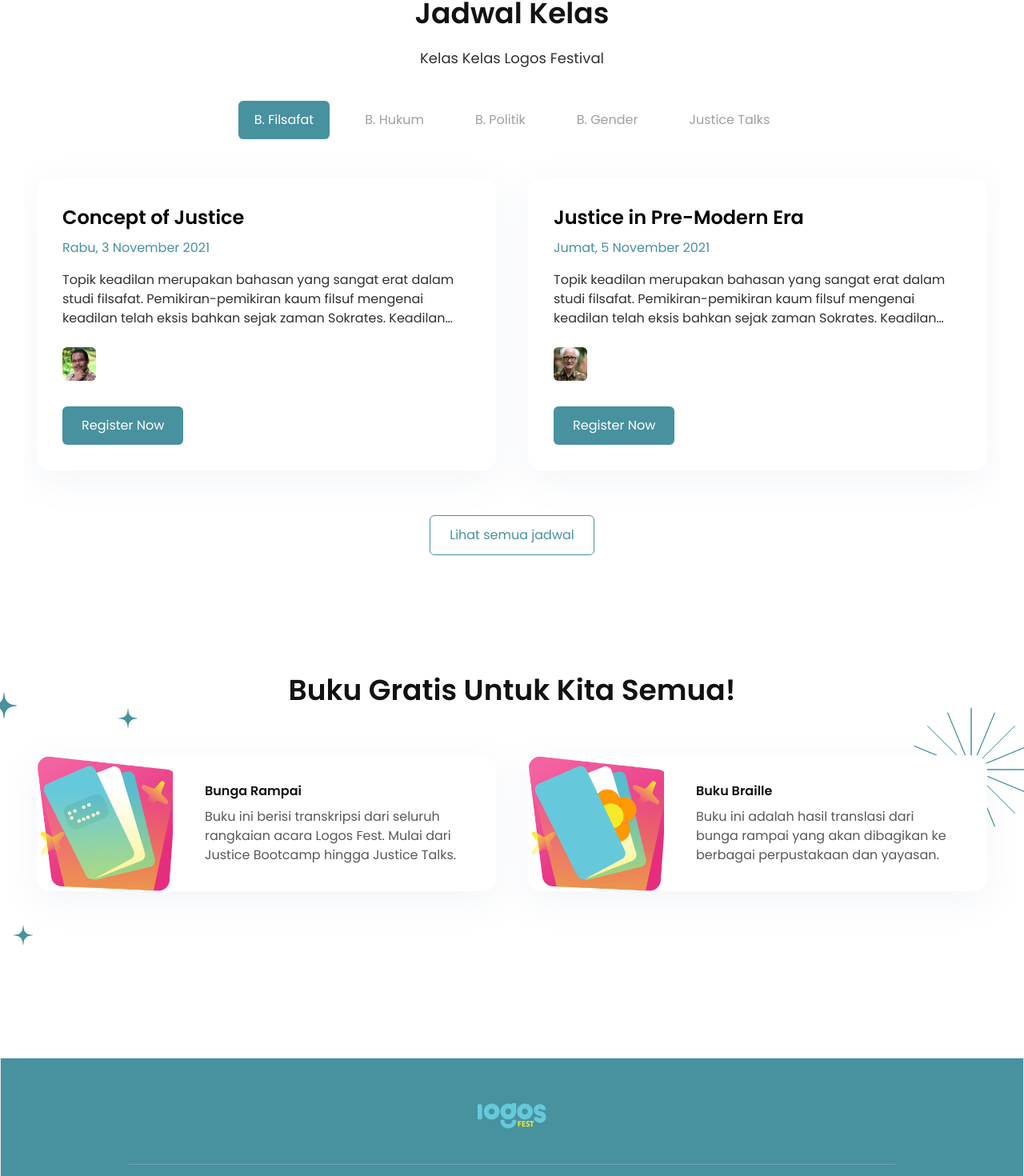
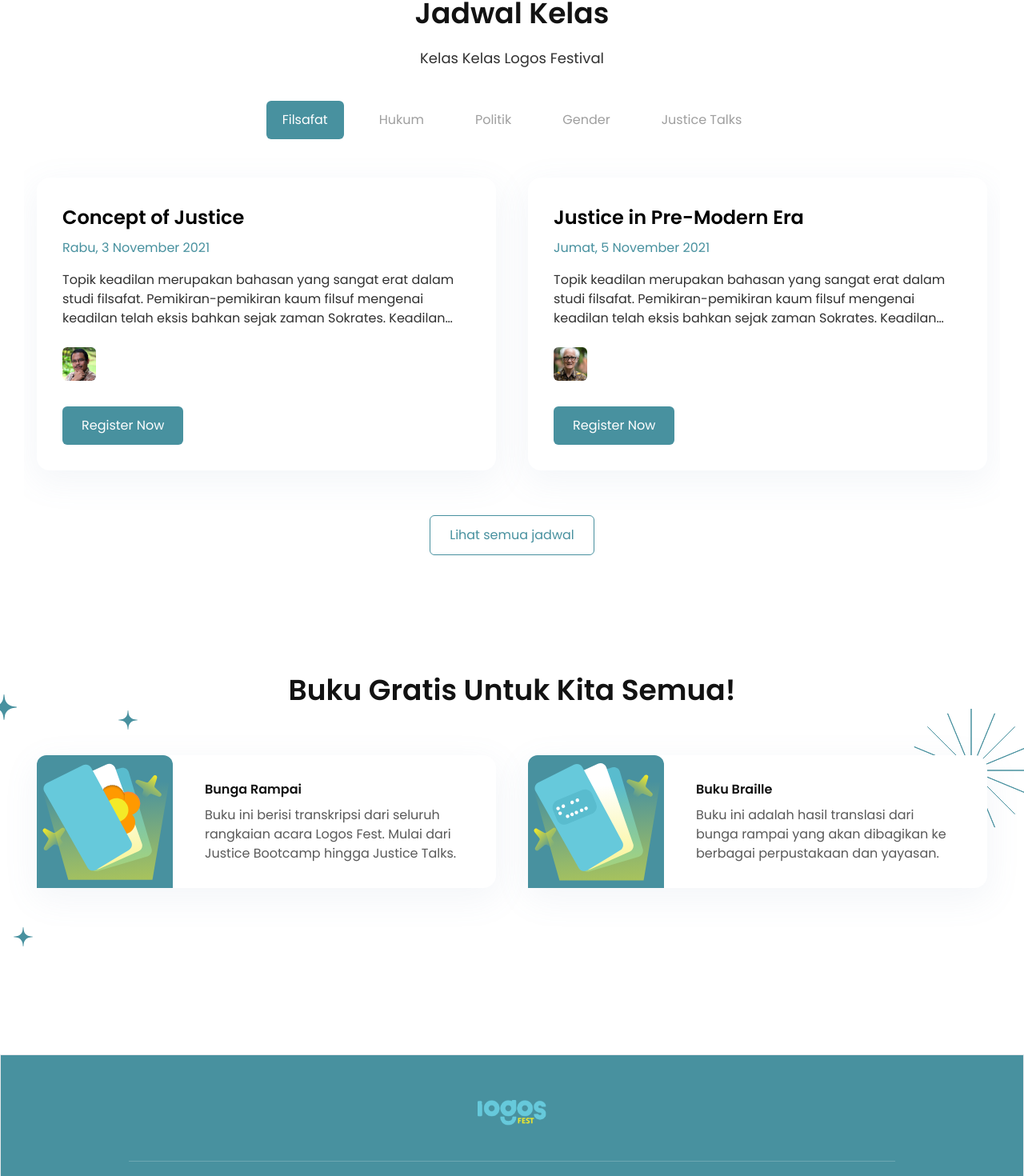
Before and after one commit to logos-engineer/logos-fest, a Next.js app: page / in a window 1280 px wide. Shown: the part 1538-3008 px from the top of the page at 80% size. Built offline with nearby package versions, Linux system fonts and the light colour scheme.

Commit message:
change boook

```diff
--- a/src/components/Homepage/Book.js
+++ b/src/components/Homepage/Book.js
@@ -2,11 +2,11 @@ import React from 'react'
 import { Container, Grid } from '../Common'
 import CardBook from './Common/CardBook'
 import HeadSection from './Common/HeadSection'
-import ImgBraille from '@/public/img/homepage/book/braille.png'
-import ImgRampai from '@/public/img/homepage/book/rampai.png'
+// import ImgBraille from '@/public/img/homepage/book/braille.svg'
+// import ImgRampai from '@/public/img/homepage/book/rampai.svg'
 const Book = () => {
   return (
-    <section id="bunga-rampai" className="pb-20 pt-36 w-full">
+    <section id="bunga-rampai" className="pb-20 pt-12 w-full lg:pt-36">
       <Container>
         <Grid className="px-4">
           <div className="col-span-12 mb-4 lg:col-span-6 lg:col-start-4">
@@ -17,7 +17,7 @@ const Book = () => {
               className="pattern-before ornament-star"
               title="Bunga Rampai"
               subtitle="Buku ini berisi transkripsi dari seluruh rangkaian acara Logos Fest. Mulai dari Justice Bootcamp hingga Justice Talks. "
-              imgSrc={ImgBraille}
+              imgSrc="/img/homepage/book/rampai.svg"
             />
           </div>
           <div className="col-span-12 lg:col-span-6">
@@ -25,7 +25,7 @@ const Book = () => {
               className="pattern-after ornament-sun"
               title="Buku Braille"
               subtitle="Buku ini adalah hasil translasi dari bunga rampai yang akan dibagikan ke berbagai perpustakaan dan yayasan."
-              imgSrc={ImgRampai}
+              imgSrc="/img/homepage/book/braille.svg"
             />
           </div>
         </Grid>
--- a/src/components/Homepage/Common/CardBook.js
+++ b/src/components/Homepage/Common/CardBook.js
@@ -11,9 +11,9 @@ const CardBook = ({ className, title, subtitle, imgSrc }) => {
         className
       )}
     >
-      <div className="lg:w-[170px] flex-shrink-0 w-full h-24 overflow-hidden lg:h-full lg:overflow-visible">
-        <div className="aspect-w-2 aspect-h-3 lg:aspect-h-1 lg:aspect-w-1 rounded-2xl overflow-hidden lg:rounded-l-2xl">
-          <Image
+      <div className="lg:w-[170px] flex-shrink-0 w-full h-24 bg-ocean-300 rounded-t-xl overflow-hidden lg:h-full lg:overflow-visible">
+        <div className="flex items-end justify-center h-full">
+          {/* <Image
             src={imgSrc}
             width={170}
             height={170}
@@ -22,6 +22,11 @@ const CardBook = ({ className, title, subtitle, imgSrc }) => {
             blurDataURL={dataUrl}
             className="object-cover"
             alt={title}
+          /> */}
+          <img
+            src={imgSrc}
+            alt={title}
+            className="h-[96px] w-[106px] lg:h-[170px] lg:w-[170px] -mb-1"
           />
         </div>
       </div>
--- a/src/components/Homepage/Schedule.js
+++ b/src/components/Homepage/Schedule.js
@@ -10,7 +10,6 @@ import useMediaQuery from '@/hooks/useMediaQuery'
 import Slider from 'react-slick'
 import 'slick-carousel/slick/slick.css'
 import Link from 'next/link'
-
 
 const tabDesktop = () => {
   return (
@@ -27,7 +26,9 @@ const tabDesktop = () => {
                     : 'bg-white text-black-primary opacity-40'
                 )}
               >
-                {item.title.toLowerCase().includes('talks')? `${item.title}`: `B. ${item.title}`}
+                {item.title.toLowerCase().includes('talks')
+                  ? `${item.title}`
+                  : `${item.title}`}
               </button>
             )}
           </Tab>
@@ -59,7 +60,9 @@ const tabMobile = () => {
                         : 'bg-white text-black-primary opacity-40 bord'
                     )}
                   >
-                  {item.title.toLowerCase().includes('talks')? `${item.title}`: `B. ${item.title}`}
+                    {item.title.toLowerCase().includes('talks')
+                      ? `${item.title}`
+                      : `${item.title}`}
                   </button>
                 )}
               </Tab>
@@ -71,7 +74,7 @@ const tabMobile = () => {
 }
 
 const Schedule = () => {
-  const isDesktop = useMediaQuery(1024);
+  const isDesktop = useMediaQuery(1024)
   return (
     <section id="schedule" className="pt-36 w-full">
       <Container className="overflow-hidden">
@@ -89,7 +92,9 @@ const Schedule = () => {
               <Tab.Panels>
                 {allSchedule &&
                   allSchedule.map((item, index) => {
-                    let itemSchedule = item?.schedule?.filter((_, index)=>  index < 2)
+                    let itemSchedule = item?.schedule?.filter(
+                      (_, index) => index < 2
+                    )
                     return (
                       <Tab.Panel
                         className="grid gap-5 grid-cols-1 mt-12 lg:gap-10 lg:grid-cols-2"
@@ -97,8 +102,16 @@ const Schedule = () => {
                       >
                         {itemSchedule.length !== 0 ? (
                           itemSchedule.map((datas, index) => {
-                            const {category, date, desc, slug, title, url, speaker} = datas;
-                            return(
+                            const {
+                              category,
+                              date,
+                              desc,
+                              slug,
+                              title,
+                              url,
+                              speaker,
+                            } = datas
+                            return (
                               <CardSchedule
                                 slug={slug}
                                 category={category}
@@ -111,8 +124,8 @@ const Schedule = () => {
                               />
                             )
                           })
-                        ):(
-                            <p className="mt-3 text-center text-black-body text-base leading-normal lg:mt-4 lg:text-lg w-full col-span-2">
+                        ) : (
+                          <p className="col-span-2 mt-3 w-full text-center text-black-body text-base leading-normal lg:mt-4 lg:text-lg">
                             Segera datang
                           </p>
                         )}
--- a/src/data/path.js
+++ b/src/data/path.js
@@ -1,4 +1,4 @@
-export const INSTAGRAM_LINK = `https://instagram.com/_logosid`;
-export const SPOTIFY_LINK = `https://open.spotify.com/show/2bwe0dyWnFKmqXaYCSwhML?si=VflhXjXRQqCL0VTVTO2_Zw&nd=1`;
-export const TWITTER_LINK = `https://twitter.com/intent/tweet?text=Hallo%20%40logos_id%2C%20mau%20tanya`;
-export const YOUTUBE_LINK = `https://www.youtube.com/channel/UCh3AnUWH0gaiRi-ibilRj2Q`;
+export const INSTAGRAM_LINK = `https://instagram.com/_logosid`
+export const SPOTIFY_LINK = `https://open.spotify.com/show/2bwe0dyWnFKmqXaYCSwhML?si=VflhXjXRQqCL0VTVTO2_Zw&nd=1`
+export const TWITTER_LINK = `https://twitter.com/logos_id`
+export const YOUTUBE_LINK = `https://www.youtube.com/channel/UCh3AnUWH0gaiRi-ibilRj2Q`
--- a/src/pages/schedule/index.js
+++ b/src/pages/schedule/index.js
@@ -59,7 +59,11 @@ const Schedule = () => {
                   {allSchedule?.map((item) => (
                     <ClassList
                       key={item.title}
-                      title={item.title.toLowerCase().includes('talks') ?`${item.title}`: `B. ${item.title}`}
+                      title={
+                        item.title.toLowerCase().includes('talks')
+                          ? `${item.title}`
+                          : `${item.title}`
+                      }
                       id={item.title}
                       active={selected === item.title}
                       setSelected={setSelected}
```
Also changed, not shown: src/data/variabels/events.js (+8 -21 lines), public/img/homepage/book/braille.svg (added), public/img/homepage/book/rampai.svg (added). Lines whose indentation alone changed are shown as unchanged.
